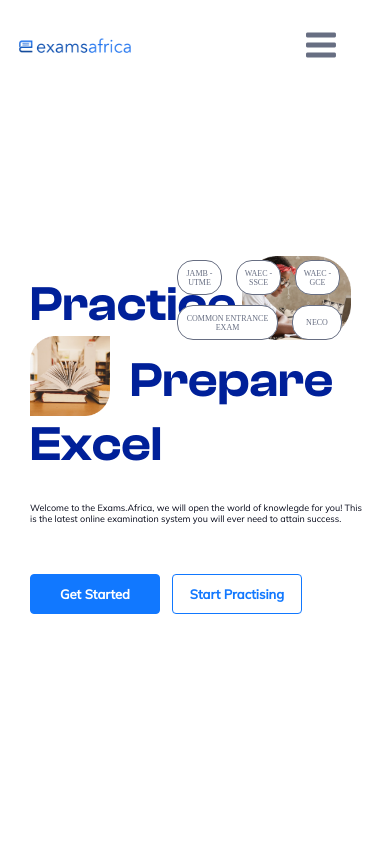
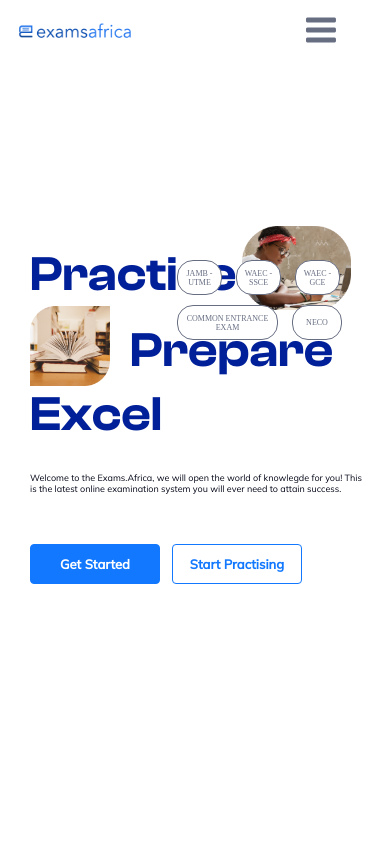
Before and after one commit to quadrisheu/exam, a React (Vite) app: page / in a window 390 px wide. Shown: the top 844 px of the page. Built offline with nearby package versions, Linux system fonts and the light colour scheme.

Commit message:
Update Navbar.css

```diff
--- a/src/styles/Navbar.css
+++ b/src/styles/Navbar.css
@@ -167,7 +167,7 @@ button, a{
 @media screen and (max-width: 500px){
     .nav-grand{
         width: 100%;
-        height: 90px;
+        height: 60px;
         display: flex;
         justify-content: center;
         align-items: center;
```
